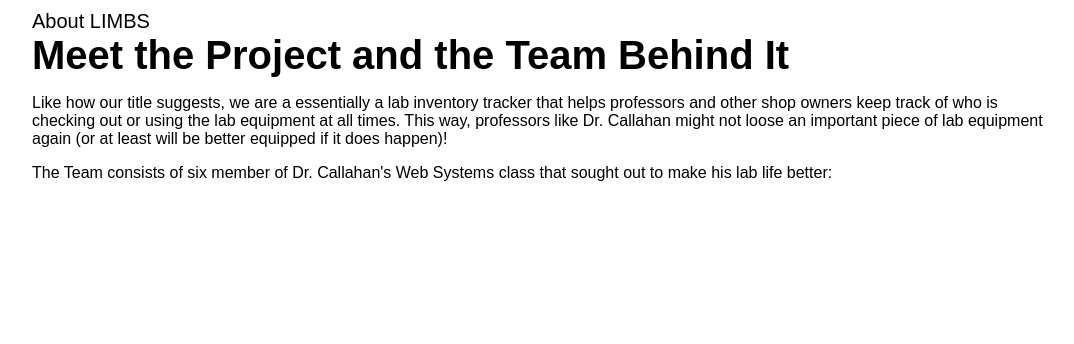
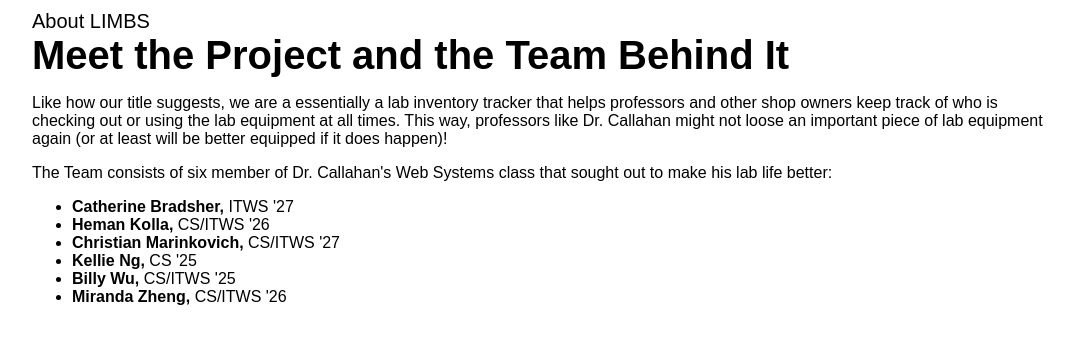
Before and after one commit to RPI-ITWS/ITWS-2110-F24-LuckyCharms, a PHP site: page /about/index.html in a window 1280 px wide. Shown: the part 155-499 px from the top of the page, without its empty margins (96-1170 px from the left). Run offline with PHP 8.4, Linux system fonts and the light colour scheme.

Commit message:
Initial about page

```diff
--- a/about/about.css
+++ b/about/about.css
@@ -5,7 +5,9 @@
 
 #about {
     margin-top: 100px;
-    width: 80%;
+    /* width: min(80%); */
+
+    width: min(80%, 1204px);
 }
 
 #about-title {
@@ -25,3 +27,7 @@ h2 {
 p {
     font-weight: 400;
 }
+
+li {
+    font-weight: 400;
+}
--- a/about/index.html
+++ b/about/index.html
@@ -30,6 +30,14 @@
                 <p>
                    The Team consists of six member of Dr. Callahan's Web Systems class that sought out to make his lab life better:
                 </p>
+                <ul>
+                    <li><b>Catherine Bradsher,</b> ITWS '27</li>
+                    <li><b>Heman Kolla,</b> CS/ITWS '26</li>
+                    <li><b>Christian Marinkovich,</b> CS/ITWS '27</li>
+                    <li><b>Kellie Ng,</b> CS '25</li>
+                    <li><b>Billy Wu,</b> CS/ITWS '25</li>
+                    <li><b>Miranda Zheng,</b> CS/ITWS '26</li>
+                </ul>
             </div>
         </div>
     </body>
```
